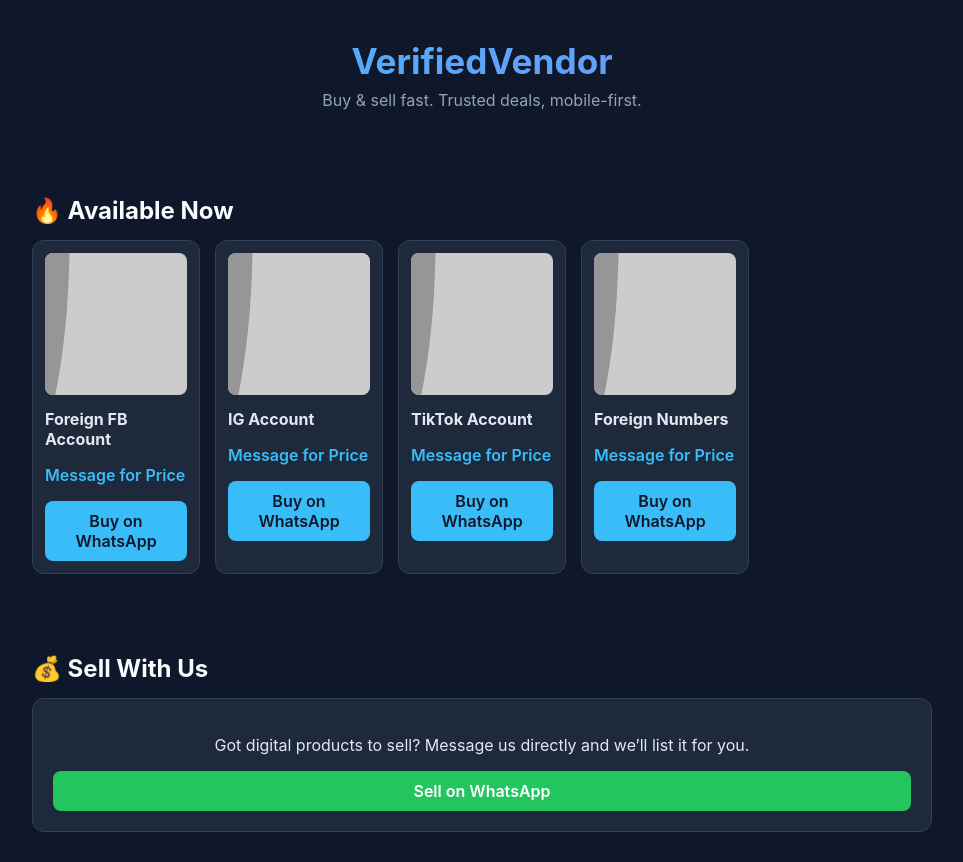
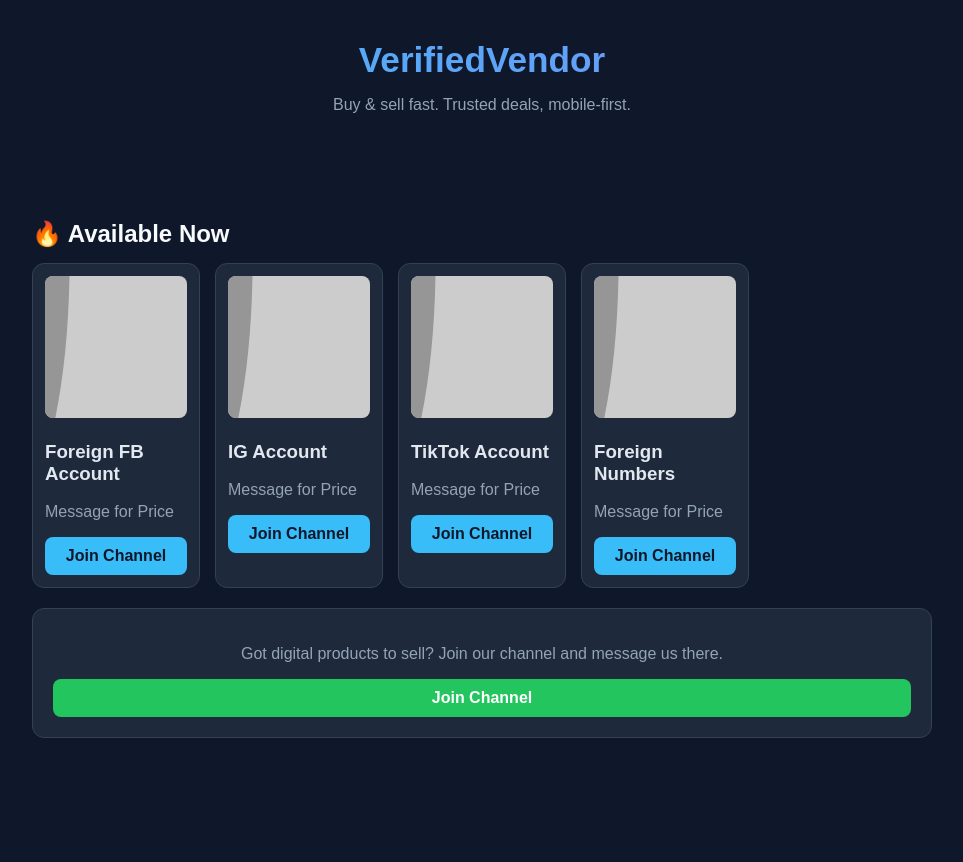
Before and after one commit to verifiedvendor/verifiedvendor.-github.-io, a plain HTML site: page index.html in a window 1280 px wide. Shown: the whole page, without its empty margins (158-1121 px from the left). After the commit the page ends 800 px from the top, so only its background shows below. Drawn offline with Linux system fonts and the light colour scheme; placeholder pictures from the web are drawn by us.

Commit message:
Update index.html

```diff
--- a/index.html
+++ b/index.html
@@ -2,138 +2,69 @@
 <html lang="en">
 <head>
 <meta charset="UTF-8">
-<meta name="viewport" content="width=device-width, initial-scale=1.0">
-<title>VerifiedVendor - Buy & Sell</title>
+<meta name="viewport" content="width=device-width,initial-scale=1">
+<title>VerifiedVendor</title>
 <style>
-  body {
-    margin: 0;
-    font-family: -apple-system, BlinkMacSystemFont, 'Segoe UI', Roboto, sans-serif;
-    background: #0f172a;
-    color: #e2e8f0;
-  }
-  header {
-    text-align: center;
-    padding: 40px 20px 20px;
-  }
-  h1 {
-    font-size: 2.2rem;
-    background: linear-gradient(90deg, #38bdf8, #818cf8);
-    -webkit-background-clip: text;
-    -webkit-text-fill-color: transparent;
-    margin: 0;
-  }
-  .tagline {
-    color: #94a3b8;
-    margin-top: 8px;
-  }
-  .section {
-    padding: 30px 20px;
-    max-width: 900px;
-    margin: 0 auto;
-  }
-  h2 {
-    font-size: 1.5rem;
-    margin-bottom: 15px;
-    color: #f8fafc;
-  }
-  .grid {
-    display: grid;
-    grid-template-columns: repeat(auto-fill, minmax(160px, 1fr));
-    gap: 15px;
-  }
-  .card {
-    background: #1e293b;
-    border-radius: 12px;
-    padding: 12px;
-    border: 1px solid #334155;
-  }
-  .card img {
-    width: 100%;
-    border-radius: 8px;
-    aspect-ratio: 1/1;
-    object-fit: cover;
-  }
-  .card h3 {
-    font-size: 1rem;
-    margin: 10px 0 5px;
-  }
-  .price {
-    color: #38bdf8;
-    font-weight: 600;
-  }
-  .btn {
-    display: block;
-    text-align: center;
-    background: #38bdf8;
-    color: #0f172a;
-    padding: 10px;
-    border-radius: 8px;
-    text-decoration: none;
-    font-weight: 600;
-    margin-top: 10px;
-  }
-  .sell-box {
-    background: #1e293b;
-    border: 1px solid #334155;
-    border-radius: 12px;
-    padding: 20px;
-    text-align: center;
-  }
-  .sell-box .btn {
-    background: #22c55e;
-    color: #fff;
-  }
+body{margin:0;font-family:sans-serif;background:#0f172a;color:#e2e8f0}
+header{text-align:center;padding:40px 20px}
+h1{font-size:2.2rem;background:linear-gradient(90deg,#38bdf8,#818cf8);-webkit-background-clip:text;-webkit-text-fill-color:transparent;margin:0}
+p{color:#94a3b8}
+section{padding:30px 20px;max-width:900px;margin:auto}
+h2{font-size:1.5rem;color:#f8fafc;margin-bottom:15px}
+.grid{display:grid;grid-template-columns:repeat(auto-fill,minmax(160px,1fr));gap:15px}
+.card{background:#1e293b;border-radius:12px;padding:12px;border:1px solid #334155}
+.card img{width:100%;border-radius:8px;aspect-ratio:1/1;object-fit:cover}
+.btn{display:block;text-align:center;background:#38bdf8;color:#0f172a;padding:10px;border-radius:8px;text-decoration:none;font-weight:600;margin-top:10px}
+.sell{background:#1e293b;border:1px solid #334155;border-radius:12px;padding:20px;text-align:center;margin-top:20px}
+.sell .btn{background:#22c55e;color:#fff}
 </style>
 </head>
 <body>
 
 <header>
 <h1>VerifiedVendor</h1>
-  <p class="tagline">Buy & sell fast. Trusted deals, mobile-first.</p>
+<p>Buy & sell fast. Trusted deals, mobile-first.</p>
 </header>
 
-<div class="section">
+<section>
 <h2>🔥 Available Now</h2>
 <div class="grid">
 
 <div class="card">
-      <img src="https://via.placeholder.com/300/1e293b/38bdf8?text=FB" alt="Facebook Account">
+<img src="https://via.placeholder.com/300/1e293b/38bdf8?text=FB">
 <h3>Foreign FB Account</h3>
-      <p class="price">Message for Price</p>
-      <a href="https://wa.me/2347040350584?text=Hi%20I%20want%20to%20buy%20Foreign%20FB%20Account" class="btn">Buy on WhatsApp</a>
+<p>Message for Price</p>
+<a href="https://whatsapp.com/channel/0029VbC53Ej17EmmSRYnhU0i" class="btn">Join Channel</a>
 </div>
 
 <div class="card">
-      <img src="https://via.placeholder.com/300/1e293b/818cf8?text=IG" alt="Instagram Account">
+<img src="https://via.placeholder.com/300/1e293b/818cf8?text=IG">
 <h3>IG Account</h3>
-      <p class="price">Message for Price</p>
-      <a href="https://wa.me/2347040350584?text=Hi%20I%20want%20to%20buy%20IG%20Account" class="btn">Buy on WhatsApp</a>
+<p>Message for Price</p>
+<a href="https://whatsapp.com/channel/0029VbC53Ej17EmmSRYnhU0i" class="btn">Join Channel</a>
 </div>
 
 <div class="card">
-      <img src="https://via.placeholder.com/300/1e293b/ec4899?text=TT" alt="TikTok Account">
+<img src="https://via.placeholder.com/300/1e293b/ec4899?text=TT">
 <h3>TikTok Account</h3>
-      <p class="price">Message for Price</p>
-      <a href="https://wa.me/2347040350584?text=Hi%20I%20want%20to%20buy%20TikTok%20Account" class="btn">Buy on WhatsApp</a>
+<p>Message for Price</p>
+<a href="https://whatsapp.com/channel/0029VbC53Ej17EmmSRYnhU0i" class="btn">Join Channel</a>
 </div>
 
 <div class="card">
-      <img src="https://via.placeholder.com/300/1e293b/22c55e?text=SIM" alt="Foreign Number">
+<img src="https://via.placeholder.com/300/1e293b/22c55e?text=SIM">
 <h3>Foreign Numbers</h3>
-      <p class="price">Message for Price</p>
-      <a href="https://wa.me/2347040350584?text=Hi%20I%20want%20to%20buy%20Foreign%20Number" class="btn">Buy on WhatsApp</a>
+<p>Message for Price</p>
+<a href="https://whatsapp.com/channel/0029VbC53Ej17EmmSRYnhU0i" class="btn">Join Channel</a>
 </div>
 
 </div>
+
+<div class="sell">
+<p>Got digital products to sell? Join our channel and message us there.</p>
+<a href="https://whatsapp.com/channel/0029VbC53Ej17EmmSRYnhU0i" class="btn">Join Channel</a>
 </div>
-
-<div class="section">
-  <h2>💰 Sell With Us</h2>
-  <div class="sell-box">
-    <p>Got digital products to sell? Message us directly and we’ll list it for you.</p>
-    <a href="https://wa.me/2347040350584?text=Hi%20I%20want%20to%20sell%20something" class="btn">Sell on WhatsApp</a>
-  </div>
-</div>
+</section>
 
 </body>
 </html>
```
Lines whose indentation alone changed are shown as unchanged.
